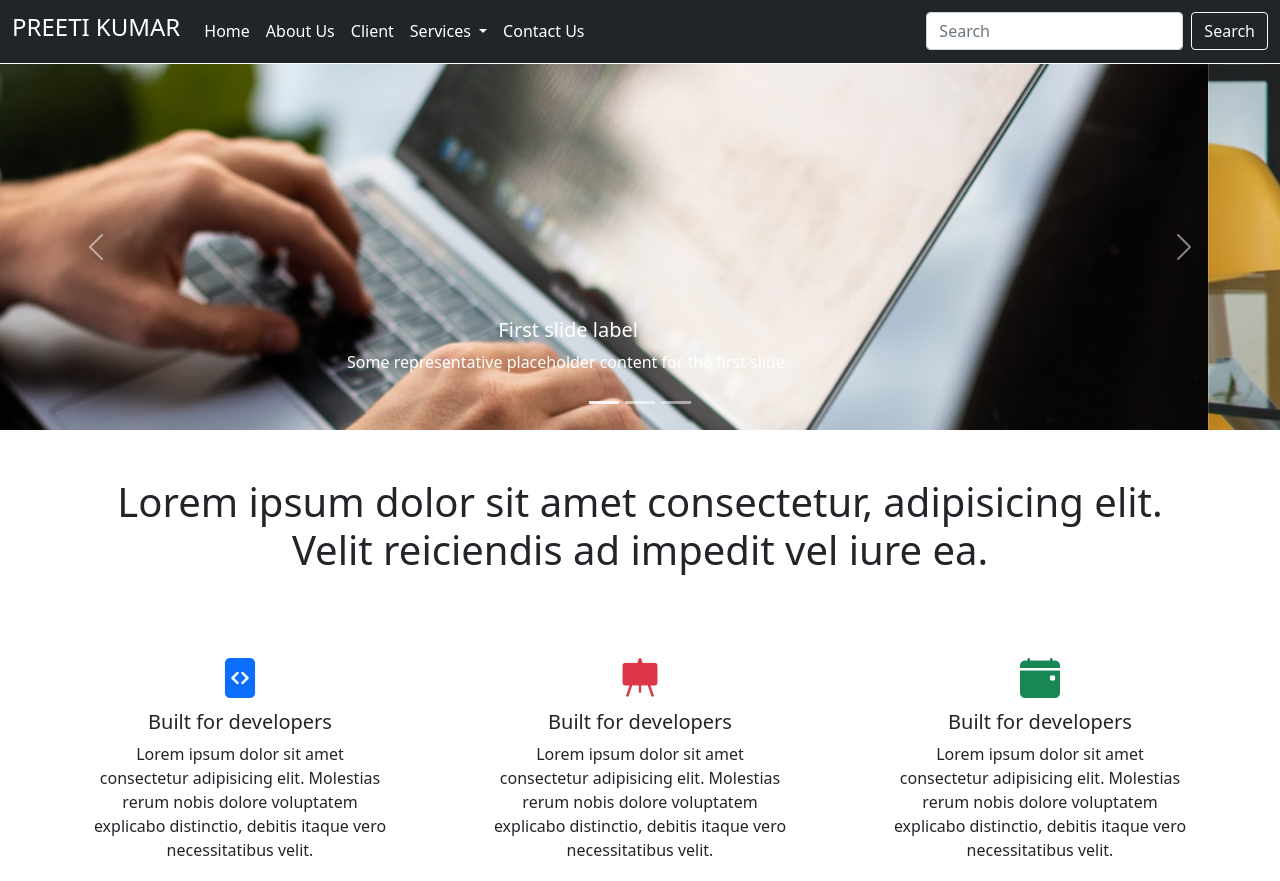
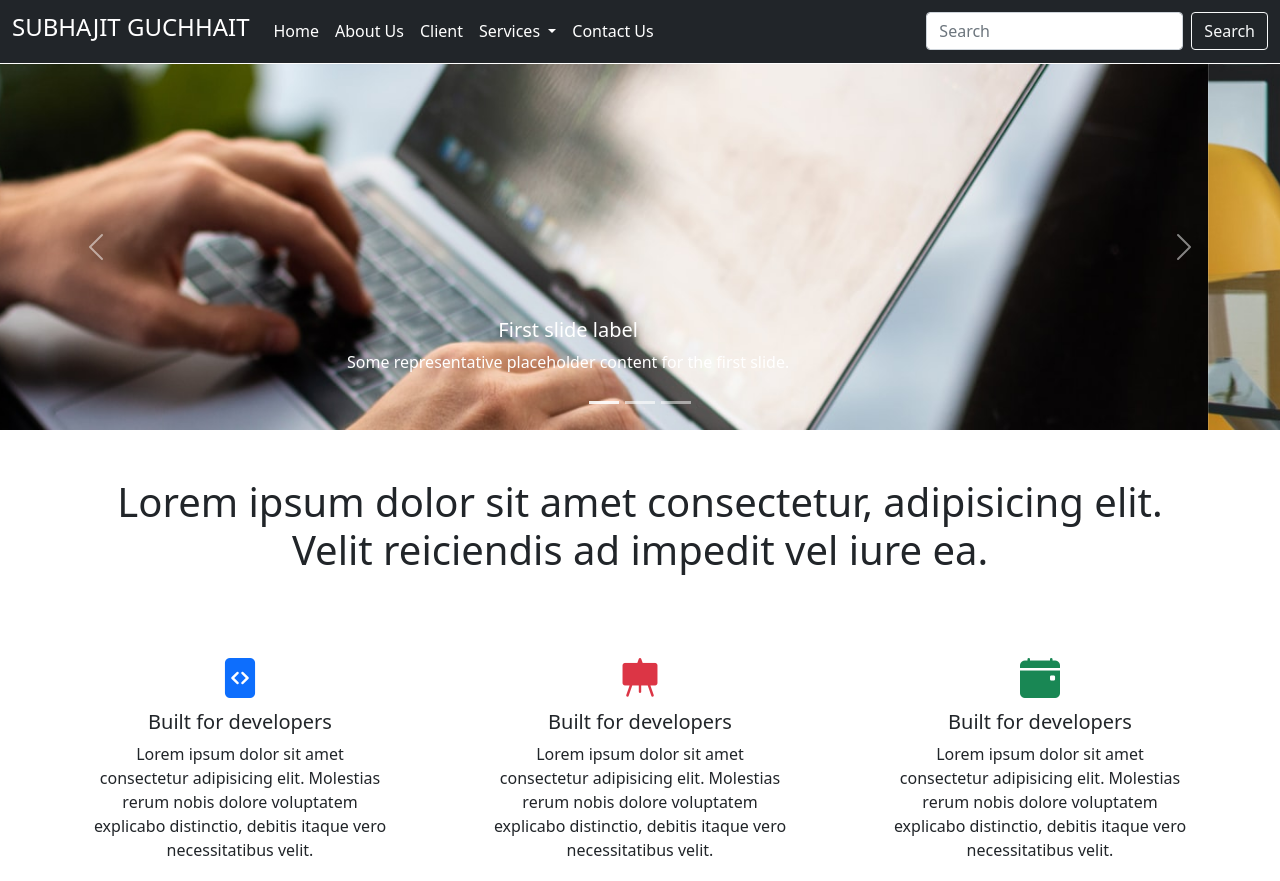
Before and after one commit to imsubhajit98/demo, a plain HTML site: page index.html in a window 1280 px wide. Shown: the top 881 px of the page. Drawn offline with nearby package versions, Linux system fonts and the light colour scheme.

Commit message:
anymessage

```diff
--- a/index.html
+++ b/index.html
@@ -11,7 +11,7 @@
 
     <link rel="stylesheet" href="https://cdn.jsdelivr.net/npm/bootstrap-icons@1.10.3/font/bootstrap-icons.css">
 
-    <title>Preeti Lal Kumar</title>
+    <title>Subhajit Guchhait</title>
   </head>
   <body>
 
@@ -21,7 +21,7 @@
         <div class="container-fluid">
           <a class="navbar-brand" href="#">
             <!-- <img src="./images/7.jpg" width="180px" alt=""> -->
-            <h4>PREETI KUMAR</h4>
+            <h4>SUBHAJIT GUCHHAIT</h4>
           </a>
           <button class="navbar-toggler" type="button" data-bs-toggle="collapse" data-bs-target="#navbarSupportedContent" aria-controls="navbarSupportedContent" aria-expanded="false" aria-label="Toggle navigation">
             <span class="navbar-toggler-icon"></span>
```
